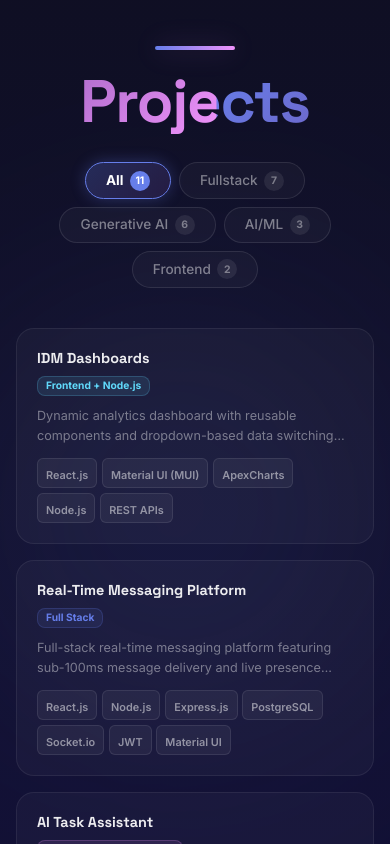
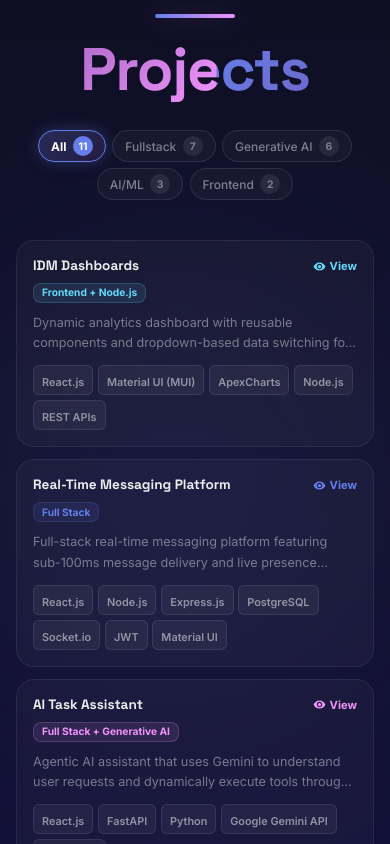
Before and after one commit to JahnaviCheedella/jahnavi-portfolio, a React (Create React App) app: page / in a window 390 px wide. Shown: the part 6160-7004 px from the top of the page. Built offline with nearby package versions, Linux system fonts and the light colour scheme.

Commit message:
Fixed mobile responsiveness alignment issue

```diff
--- a/src/components/Projects.js
+++ b/src/components/Projects.js
@@ -7,7 +7,6 @@ import {
 
 const categoryColors = {
   "Frontend + Node.js": { color: "#61dafb", bg: "rgba(97,218,251,0.1)" },
-  // Fullstack: { color: "#68a063", bg: "rgba(104,160,99,0.1)" },
   "Full Stack + Generative AI": {
     color: "#f093fb",
     bg: "rgba(240,147,251,0.1)",
@@ -80,9 +79,9 @@ const ProjectModal = ({ project, onClose }) => {
         background: "rgba(0,0,0,0.75)",
         backdropFilter: "blur(8px)",
         display: "flex",
-        alignItems: "center",
+        alignItems: { xs: "flex-end", sm: "center" },
         justifyContent: "center",
-        p: 2,
+        p: { xs: 0, sm: 2 },
         animation: "scaleIn 0.25s ease",
       }}
     >
@@ -90,22 +89,20 @@ const ProjectModal = ({ project, onClose }) => {
         onClick={(e) => e.stopPropagation()}
         sx={{
           width: "100%",
-          maxWidth: 560,
+          maxWidth: { xs: "100%", sm: 560 },
           background: "linear-gradient(145deg, #12103a, #0d0d2b)",
           border: `1px solid ${c.color}35`,
-          borderRadius: "24px",
+          borderRadius: { xs: "20px 20px 0 0", sm: "24px" },
           overflow: "hidden",
           boxShadow: `0 30px 80px rgba(0,0,0,0.6), 0 0 40px ${c.color}20`,
           animation: "slide-in-bottom 0.3s ease",
+          display: "flex",
+          flexDirection: "column",
+          maxHeight: { xs: "92vh", sm: "90vh" },
         }}
       >
-        <Box
-          sx={{
-            height: 4,
-            background: `linear-gradient(90deg, ${c.color}, #667eea)`,
-          }}
-        />
-        <Box sx={{ p: 3.5 }}>
+        <Box sx={{ height: 4, flexShrink: 0, background: `linear-gradient(90deg, ${c.color}, #667eea)` }} />
+        <Box sx={{ p: { xs: 2.5, sm: 3.5 }, overflowY: "auto", flexGrow: 1 }}>
           <Box
             sx={{
               display: "flex",
@@ -282,7 +279,7 @@ const ProjectCard = ({ project, index, visible, onClick }) => {
           ? `linear-gradient(145deg, ${c.color}10, rgba(255,255,255,0.04))`
           : "rgba(255,255,255,0.03)",
         border: `1px solid ${hovered ? c.color + "45" : "rgba(255,255,255,0.07)"}`,
-        p: 2.5,
+        p: { xs: 2, sm: 2.5 },
         cursor: "pointer",
         transition: "all 0.32s cubic-bezier(0.25, 0.46, 0.45, 0.94)",
         transform: hovered ? "translateY(-6px)" : "none",
@@ -321,7 +318,7 @@ const ProjectCard = ({ project, index, visible, onClick }) => {
               fontWeight: 700,
               color: "rgba(255,255,255,0.92)",
               fontFamily: "'Space Grotesk', sans-serif",
-              fontSize: "0.9rem",
+              fontSize: { xs: "0.85rem", sm: "0.9rem" },
               lineHeight: 1.3,
               mb: 0.6,
             }}
@@ -346,7 +343,7 @@ const ProjectCard = ({ project, index, visible, onClick }) => {
             display: "flex",
             alignItems: "center",
             gap: 0.4,
-            opacity: hovered ? 1 : 0,
+            opacity: { xs: 1, sm: hovered ? 1 : 0 },
             transition: "opacity 0.2s ease",
             color: c.color,
             flexShrink: 0,
@@ -631,7 +628,7 @@ const Projects = () => {
       id="projects"
       ref={sectionRef}
       sx={{
-        py: 10,
+        py: { xs: 6, md: 10 },
         background:
           "linear-gradient(180deg, #0f0f23 0%, #12103a 40%, #16213e 100%)",
         position: "relative",
@@ -686,7 +683,7 @@ const Projects = () => {
             sx={{
               display: "flex",
               justifyContent: "center",
-              gap: 1,
+              gap: { xs: 0.8, sm: 1 },
               flexWrap: "wrap",
             }}
           >
@@ -701,8 +698,8 @@ const Projects = () => {
                   key={f}
                   onClick={() => setActiveFilter(f)}
                   sx={{
-                    px: 2.5,
-                    py: 0.9,
+                    px: { xs: 1.5, sm: 2.5 },
+                    py: { xs: 0.6, sm: 0.9 },
                     borderRadius: "50px",
                     border: `1px solid ${active ? "#667eea" : "rgba(255,255,255,0.1)"}`,
                     background: active
@@ -727,7 +724,7 @@ const Projects = () => {
                     sx={{
                       color: active ? "#fff" : "rgba(255,255,255,0.45)",
                       fontWeight: active ? 700 : 500,
-                      fontSize: "0.85rem",
+                      fontSize: { xs: "0.75rem", sm: "0.85rem" },
                     }}
                   >
                     {f}
@@ -760,7 +757,7 @@ const Projects = () => {
           </Box>
         </Box>
 
-        <Grid container spacing={2}>
+        <Grid container spacing={{ xs: 1.5, sm: 2 }}>
           {filtered.map((project, index) => (
             <Grid size={{ xs: 12, sm: 6, lg: 4 }} key={project.title}>
               <ProjectCard
```
Also changed, not shown: public/manifest.json (added).
